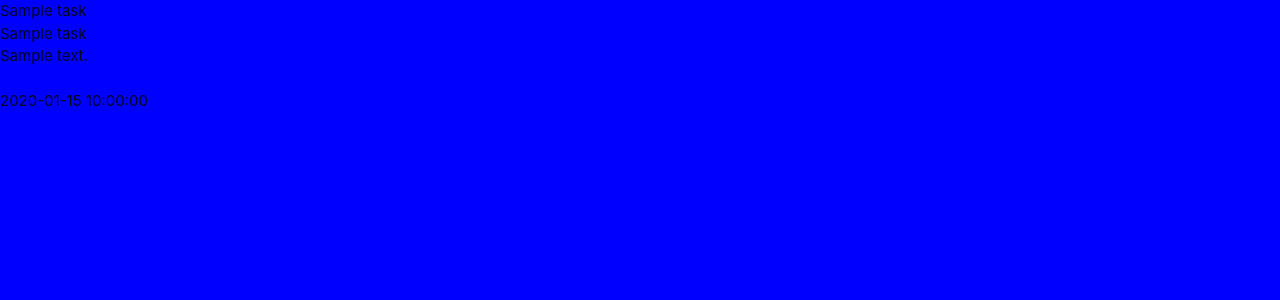
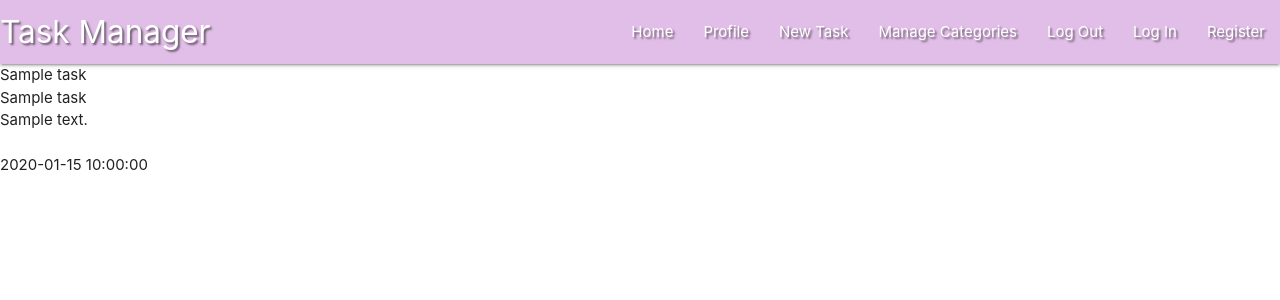
Before and after one commit to alissatroiano/task-manager, a Flask app: page / in a window 1280 px wide. Shown: the top 300 px of the page. Run offline with Flask 2, Linux system fonts and the light colour scheme; a database or web service that is not in the repository returns one stand-in record (values such as "Sample title"); some libraries are stand-ins or nearby versions.

Commit message:
Add Materialize navbar and sidebar to app

```diff
--- a/static/css/style.css
+++ b/static/css/style.css
@@ -1,3 +1,3 @@
-body {
-    background-color: blue;
+.text-shadow {
+    text-shadow: 2px 2px 2px rgba(0, 0, 0, 0.5);
 }
--- a/static/js/script.js
+++ b/static/js/script.js
@@ -0,0 +1,3 @@
+$(document).ready(function(){
+    $('.sidenav').sidenav();
+  });
--- a/templates/base.html
+++ b/templates/base.html
@@ -15,14 +15,45 @@
 </head>
 
 <body>
+
+<header>
+
+  <nav class="nav-extended text-shadow purple lighten-4">
+    <div class="nav-wrapper">
+      <a href="#!" class="brand-logo">Task Manager</a>
+      <a href="#" data-target="mobile-demo" class="sidenav-trigger"><i class="fas fa-bars"></i></a>
+      <ul class="right hide-on-med-and-down">
+        <li><a href="#">Home</a></li>
+        <li><a href="#">Profile</a></li>
+        <li><a href="#">New Task</a></li>
+        <li><a href="#">Manage Categories</a></li>
+        <li><a href="#">Log Out</a></li>
+        <li><a href="#">Log In</a></li>
+        <li><a href="#">Register</a></li>
+      </ul>
+    </div>
+  </nav>
+
+<!--mobile sidenav-->
+  <ul class="sidenav" id="mobile-demo">
+        <li><h4 class="center-align text-darken-4">Task Manager</h4></li>
+        <li><a href="#">Home</a></li>
+        <li><a href="#">Profile</a></li>
+        <li><a href="#">New Task</a></li>
+        <li><a href="#">Manage Categories</a></li>
+        <li><a href="#">Log Out</a></li>
+        <li><a href="#">Log In</a></li>
+        <li><a href="#">Register</a></li>
+  </ul>
+
+</header>
 	{% block content %}
 	{% endblock %}
 
 	<!--Load jQuery First-->
-	<script src="http://code.jquery.com/jquery-3.5.1.min.js"
-		integrity="sha256-9/aliU8dGd2tb6OSsuzixeV4y/faTqgFtohetphbbj0=" crossorigin="anonymous"></script>
-	<!-- Compiled and minified JavaScript -->
-	<script src="https://cdnjs.cloudflare.com/ajax/libs/materialize/1.0.0/js/materialize.min.js"></script>
+ <script src="https://code.jquery.com/jquery-3.5.1.min.js"
+        integrity="sha256-9/aliU8dGd2tb6OSsuzixeV4y/faTqgFtohetphbbj0=" crossorigin="anonymous"></script>
+    <script src="https://cdnjs.cloudflare.com/ajax/libs/materialize/1.0.0/js/materialize.min.js"></script>
     <script src="{{ url_for('static', filename='js/script.js') }}"></script>
     {% block scripts %}
 	{% endblock %}
```
